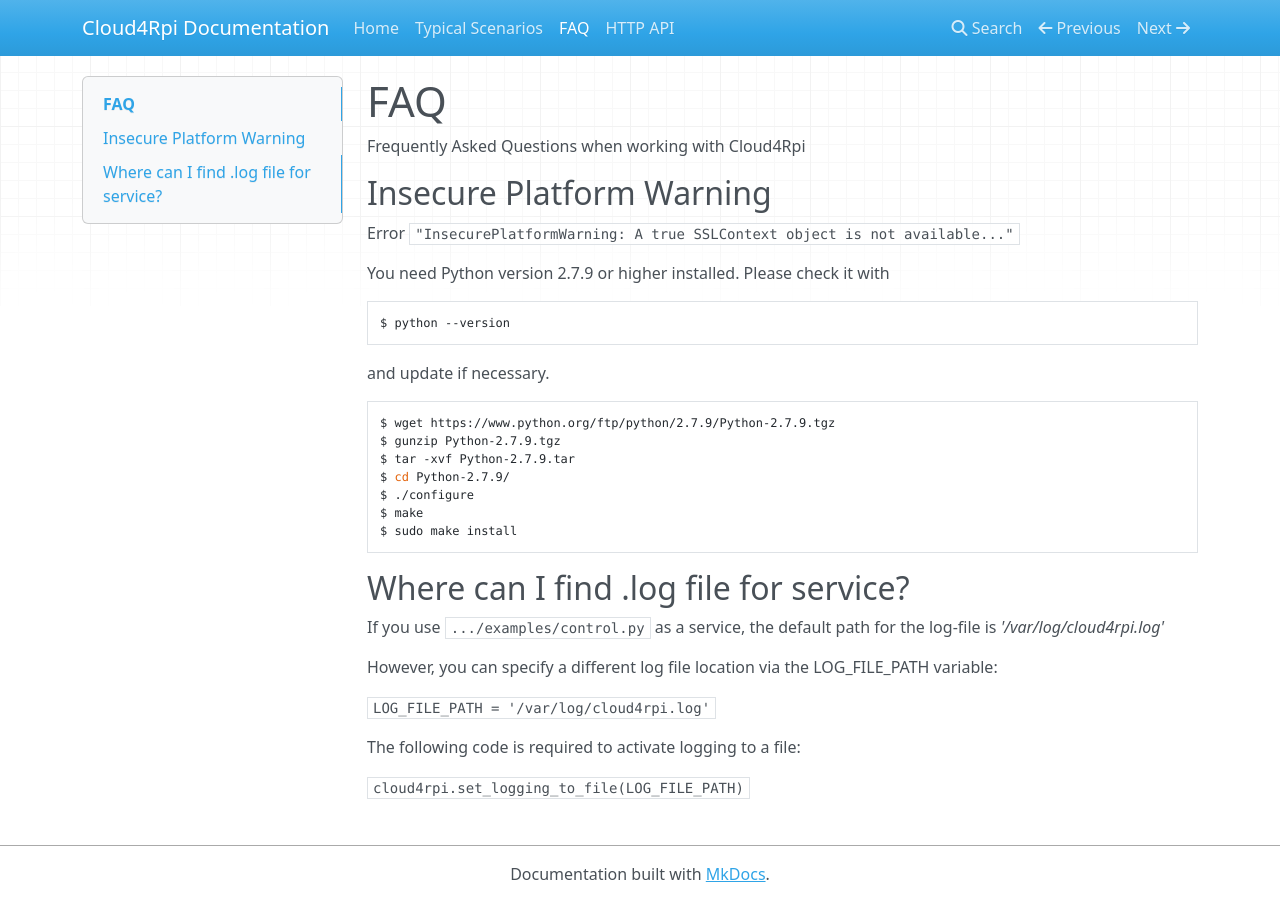
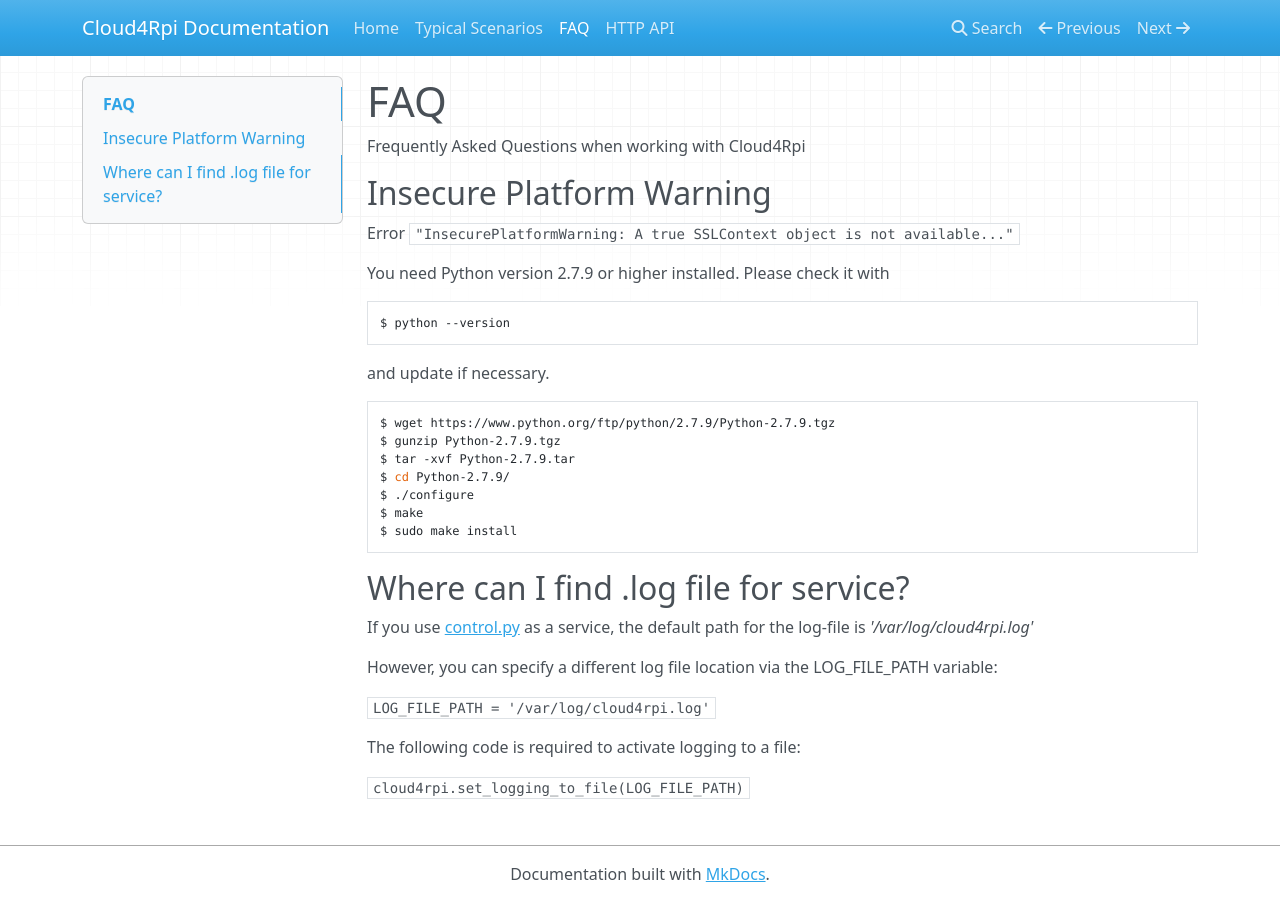
Before and after one commit to cloud4rpi/docs, an MkDocs documentation site: the page built from docs/faq.md, in a window 1280 px wide. Built offline with MkDocs 1.6.1, drawn with Linux system fonts in a browser that asks for light colours; nearby versions of some CDN libraries; old or Windows-style settings are respelled for this version of MkDocs.

Commit message:
update example link

````diff
--- a/docs/faq.md
+++ b/docs/faq.md
@@ -26,7 +26,7 @@
 
 ## Where can I find .log file for service?
 
-If you use ```.../examples/control.py``` as a service, the default path for the log-file is *'/var/log/cloud4rpi.log'*
+If you use [control.py](https://github.com/cloud4rpi/cloud4rpi-examples/blob/master/raspberrypi/control.py)  as a service, the default path for the log-file is *'/var/log/cloud4rpi.log'*
 
 However, you can specify a different log file location via the LOG_FILE_PATH variable:
 
````
